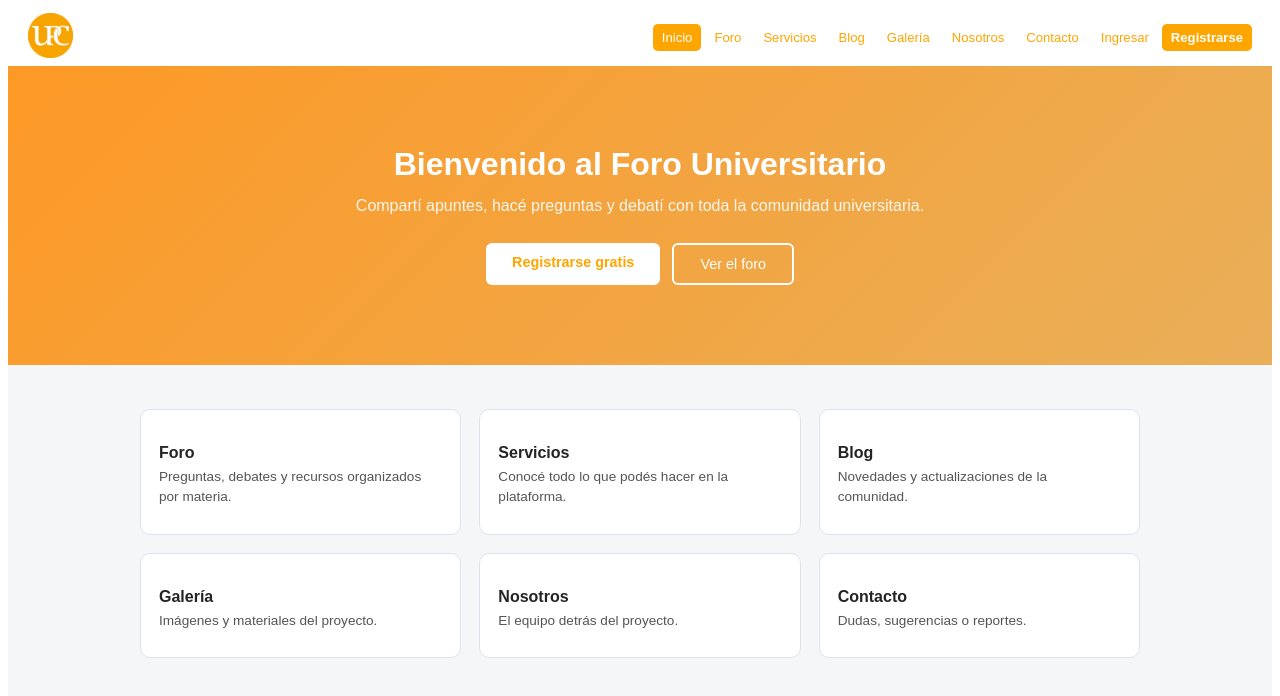
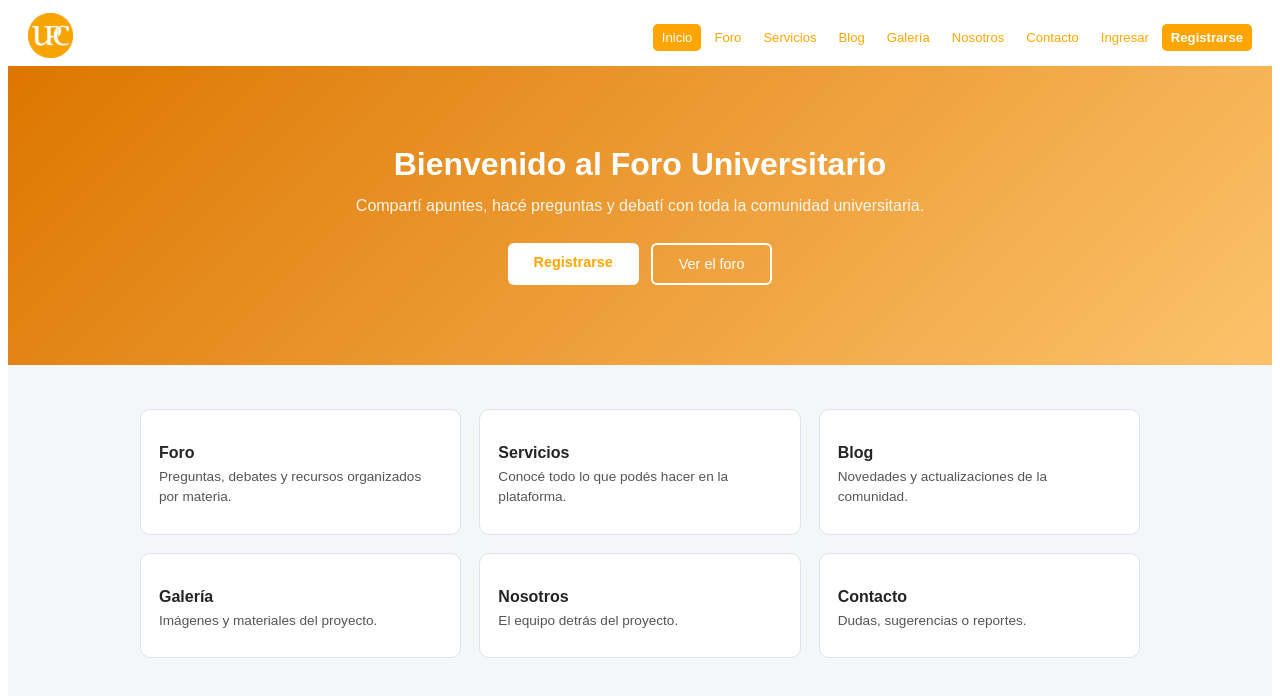
Before and after one commit to elsantos121/proyecto-foro-uni, an Angular app: page /home in a window 1280 px wide. Shown: the top 696 px of the page. Built offline with nearby package versions, Linux system fonts and the light colour scheme.

Commit message:
fix error en btn-logout hover,  app.routes-contacto y estilos del home

```diff
--- a/src/app/components/navbar/navbar.component.css
+++ b/src/app/components/navbar/navbar.component.css
@@ -57,7 +57,8 @@
 }
 
 .btn-logout:hover {
-  background: rgba(255, 255, 255, 0.1);
+  background: orange;
+  color: white;
 }
 
 .hamburger {
--- a/src/app/pages/contacto/contacto.ts
+++ b/src/app/pages/contacto/contacto.component.ts
@@ -1,4 +1,5 @@
 import { Component } from '@angular/core';
+import { RouterLink } from '@angular/router';
 
 @Component({
   selector: 'app-contacto',
@@ -6,6 +7,6 @@ import { Component } from '@angular/core';
   templateUrl: './contacto.html',
   styleUrl: './contacto.css',
 })
-export class Contacto {
+export class ContactoComponent {
 
 }
--- a/src/app/pages/home/home.component.css
+++ b/src/app/pages/home/home.component.css
@@ -5,7 +5,7 @@
 }
 
 .hero {
-    background: linear-gradient(135deg, #ff8800d8, #e9af59);
+    background: linear-gradient(135deg, #dd7600, #fcc26b);
     color: white;
     text-align: center;
     padding: 80px 20px;
--- a/src/app/pages/home/home.component.html
+++ b/src/app/pages/home/home.component.html
@@ -4,7 +4,7 @@
     <p>Compartí apuntes, hacé preguntas y debatí con toda la comunidad universitaria.</p>
     @if (!auth.estaLogueado()) {
     <div class="hero-btns">
-      <a routerLink="/registro" class="btn-primary">Registrarse gratis</a>
+      <a routerLink="/registro" class="btn-primary">Registrarse</a>
       <a routerLink="/foro" class="btn-secondary">Ver el foro</a>
     </div>
     } @else {
```
Also changed, not shown: src/app/app.routes.ts (+14 -14 lines), 1 other file (tests, documents, lock files or other folders).
